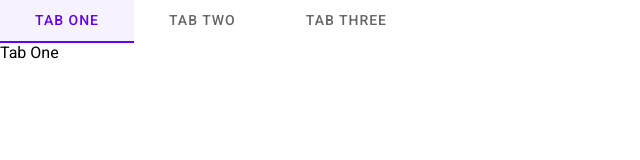
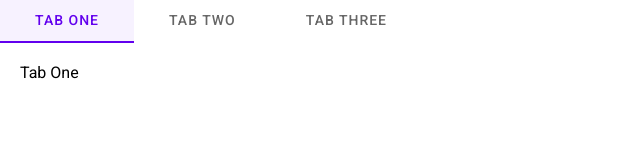
Before and after one commit to AntonSkliarov/tabs, a React (Create React App) app: page / in a window 1280 px wide. Shown: the top 160 px of the page, without its empty margins (0-640 px from the left). Built offline with nearby package versions, Linux system fonts and the light colour scheme.

Commit message:
changed components names: App to Tabs, Tabs to TabsList; updated styles

```diff
--- a/src/components/App/App.js
+++ /dev/null
@@ -1,59 +0,0 @@
-import React, { useState } from 'react';
-import { Tabs } from '../Tabs';
-import { CurrentTabText } from '../CurrentTabText';
-import './App.sass';
-import './Reset.sass';
-import { DEFAULT_LABELS, options } from '../../options/options';
-
-export function App() {
-  const [currentTab, setCurrentTab] = useState(options[0]);
-
-  const onChange = (tab) => {
-    setCurrentTab(tab);
-  };
-
-  const renderTabText = () => {
-    return (
-      <div className="current-tab">
-        <p>
-          {currentTab.label}
-        </p>
-      </div>
-    );
-  };
-
-  const renderTabLabel = (tab) => {
-    if (DEFAULT_LABELS) {
-      return null;
-    }
-
-    return (
-      <>
-        <p>Custom label</p>
-        {tab.label}
-      </>
-    );
-  };
-
-  const renderDefaultTabLabel = (tab) => {
-    return (
-      <>
-        {tab.label}
-      </>
-    );
-  };
-
-  return (
-    <div className="App">
-      <Tabs
-        tabsList={options}
-        currentTab={currentTab}
-        handleSelectTab={onChange}
-        renderTabLabel={renderTabLabel}
-        renderDefaultTabLabel={renderDefaultTabLabel}
-      />
-
-      <CurrentTabText renderTabText={renderTabText} />
-    </div>
-  );
-}
--- a/src/components/App/App.sass
+++ /dev/null
@@ -1,2 +0,0 @@
-html
-  font-family: 'Roboto', 'Arial', sans-serif
--- a/src/components/App/index.js
+++ /dev/null
@@ -1 +0,0 @@
-export * from './App';
--- a/src/components/CurrentTabText/CurrentTab.sass
+++ b/src/components/CurrentTabText/CurrentTab.sass
@@ -0,0 +1,3 @@
+.current-tab
+  &__text
+    padding-left: 20px
--- a/src/components/Tabs/Tabs.js
+++ b/src/components/Tabs/Tabs.js
@@ -1,79 +1,59 @@
-import React, { useEffect, useRef, useState } from 'react';
-import PropTypes from 'prop-types';
-import { TabItem } from '../TabItem';
+import React, { useState } from 'react';
+import { TabsList } from '../TabsList';
+import { CurrentTabText } from '../CurrentTabText';
 import './Tabs.sass';
-import { TAB_PROPTYPES_SHAPE } from '../../propTypesShapes';
+import './_reset.sass';
+import { DEFAULT_LABELS, options } from '../../options/options';
 
-export function Tabs({
-  tabsList,
-  currentTab,
-  handleSelectTab,
-  renderDefaultTabLabel,
-  renderTabLabel,
-}) {
-  const parentElement = useRef(null);
-  const [tabItemsElements, setTabItemsElements] = useState(null);
-  const [sizes, setSizes] = useState(null);
+export function Tabs() {
+  const [currentTab, setCurrentTab] = useState(options[0]);
 
-  const getTabItemsElements = () => {
-    const tabItems = parentElement.current.querySelectorAll('li');
-
-    setTabItemsElements(tabItems);
+  const onChange = (tab) => {
+    setCurrentTab(tab);
   };
 
-  const getSizes = () => {
-    const rootBounds = parentElement.current.getBoundingClientRect();
-
-    const sizes = {};
-
-    Object.values(tabItemsElements).forEach((item, i) => {
-      const bounds = item.getBoundingClientRect();
-
-      const left = bounds.left - rootBounds.left;
-      const right = rootBounds.right - bounds.right;
-
-      const key = tabsList[i].value;
-      sizes[key] = { left, right };
-    });
-
-    setSizes(sizes);
+  const renderTabText = () => {
+    return (
+      <div className="current-tab">
+        <p className="current-tab__text">
+          {currentTab.label}
+        </p>
+      </div>
+    );
   };
 
-  useEffect(() => {
-    getTabItemsElements();
-  }, []);
-
-  useEffect(() => {
-    if (!tabItemsElements) {
-      return;
+  const renderTabLabel = (tab) => {
+    if (DEFAULT_LABELS) {
+      return null;
     }
 
-    getSizes();
-  }, [tabItemsElements]);
+    return (
+      <>
+        <p>Custom label</p>
+        {tab.label}
+      </>
+    );
+  };
+
+  const renderDefaultTabLabel = (tab) => {
+    return (
+      <>
+        {tab.label}
+      </>
+    );
+  };
 
   return (
-      <ul className="tabs" ref={parentElement}>
-        {tabsList.map(tab => (
-          <TabItem
-            key={tab.value}
-            tab={tab}
-            currentTab={currentTab}
-            handleSelectTab={handleSelectTab}
-            sizes={sizes}
-            renderDefaultTabLabel={renderDefaultTabLabel}
-            renderTabLabel={renderTabLabel}
-          />
-        ))}
-      </ul>
+    <div className="tabs">
+      <TabsList
+        tabsList={options}
+        currentTab={currentTab}
+        handleSelectTab={onChange}
+        renderTabLabel={renderTabLabel}
+        renderDefaultTabLabel={renderDefaultTabLabel}
+      />
+
+      <CurrentTabText renderTabText={renderTabText} />
+    </div>
   );
 }
-
-Tabs.propTypes = {
-  tabsList: PropTypes.arrayOf(
-    TAB_PROPTYPES_SHAPE
-  ).isRequired,
-  currentTab: TAB_PROPTYPES_SHAPE,
-  handleSelectTab: PropTypes.func.isRequired,
-  renderTabLabel: PropTypes.func.isRequired,
-  renderDefaultTabLabel: PropTypes.func.isRequired,
-};
--- a/src/components/Tabs/Tabs.sass
+++ b/src/components/Tabs/Tabs.sass
@@ -1,8 +1,2 @@
-.tabs
-  display: flex
-  position: relative
-
-  margin: 0
-  padding: 0
-
-  list-style-type: none
+html
+  font-family: 'Roboto', 'Arial', sans-serif
--- a/src/components/App/Reset.sass
+++ b/src/components/Tabs/_reset.sass
@@ -25,8 +25,8 @@ body
   text-rendering: optimizeSpeed
   line-height: 1.5
 
-ul[class],
-ol[class]
+ul,
+ol
   list-style: none
   margin: 0
   padding: 0
--- /dev/null
+++ b/src/components/TabsList/TabsList.js
@@ -0,0 +1,79 @@
+import React, { useEffect, useRef, useState } from 'react';
+import PropTypes from 'prop-types';
+import { TabItem } from '../TabItem';
+import './TabsList.sass';
+import { TAB_PROPTYPES_SHAPE } from '../../propTypesShapes';
+
+export function TabsList({
+  tabsList,
+  currentTab,
+  handleSelectTab,
+  renderDefaultTabLabel,
+  renderTabLabel,
+}) {
+  const parentElement = useRef(null);
+  const [tabItemsElements, setTabItemsElements] = useState(null);
+  const [sizes, setSizes] = useState(null);
+
+  const getTabItemsElements = () => {
+    const tabItems = parentElement.current.querySelectorAll('li');
+
+    setTabItemsElements(tabItems);
+  };
+
+  const getSizes = () => {
+    const rootBounds = parentElement.current.getBoundingClientRect();
+
+    const sizes = {};
+
+    Object.values(tabItemsElements).forEach((item, i) => {
+      const itemBounds = item.getBoundingClientRect();
+
+      const left = itemBounds.left - rootBounds.left;
+      const right = rootBounds.right - itemBounds.right;
+
+      const key = tabsList[i].value;
+      sizes[key] = { left, right };
+    });
+
+    setSizes(sizes);
+  };
+
+  useEffect(() => {
+    getTabItemsElements();
+  }, []);
+
+  useEffect(() => {
+    if (!tabItemsElements) {
+      return;
+    }
+
+    getSizes();
+  }, [tabItemsElements]);
+
+  return (
+      <ul className="tabs-list" ref={parentElement}>
+        {tabsList.map(tab => (
+          <TabItem
+            key={tab.value}
+            tab={tab}
+            currentTab={currentTab}
+            handleSelectTab={handleSelectTab}
+            sizes={sizes}
+            renderDefaultTabLabel={renderDefaultTabLabel}
+            renderTabLabel={renderTabLabel}
+          />
+        ))}
+      </ul>
+  );
+}
+
+TabsList.propTypes = {
+  tabsList: PropTypes.arrayOf(
+    TAB_PROPTYPES_SHAPE
+  ).isRequired,
+  currentTab: TAB_PROPTYPES_SHAPE,
+  handleSelectTab: PropTypes.func.isRequired,
+  renderTabLabel: PropTypes.func.isRequired,
+  renderDefaultTabLabel: PropTypes.func.isRequired,
+};
--- /dev/null
+++ b/src/components/TabsList/TabsList.sass
@@ -0,0 +1,5 @@
+.tabs-list
+  display: flex
+  position: relative
+
+  margin-bottom: 20px
--- /dev/null
+++ b/src/components/TabsList/index.js
@@ -0,0 +1 @@
+export * from './TabsList';
--- a/src/index.js
+++ b/src/index.js
@@ -1,8 +1,8 @@
 import React from 'react';
 import ReactDOM from 'react-dom';
-import { App } from './components/App';
+import { Tabs } from './components/Tabs';
 
 ReactDOM.render(
-  <App />,
+  <Tabs />,
   document.getElementById('root')
 );
```
Also changed, not shown: .eslintrc.json, 1 other file (tests, documents, lock files or other folders).
